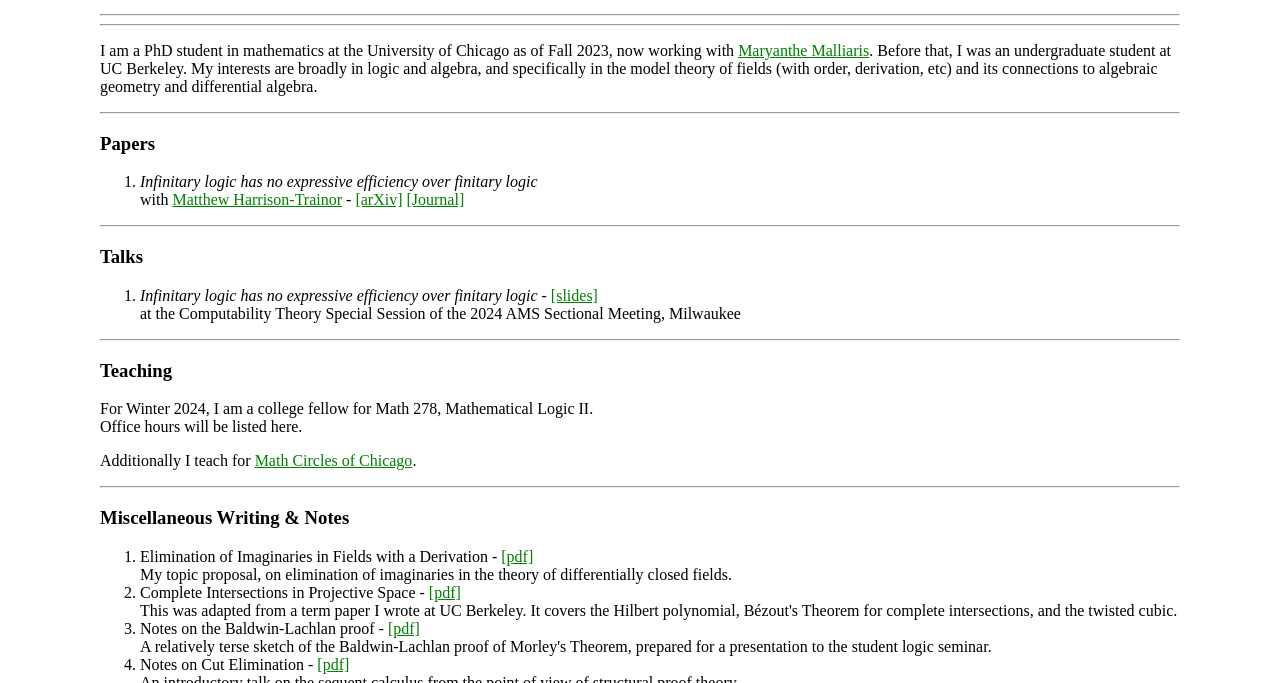
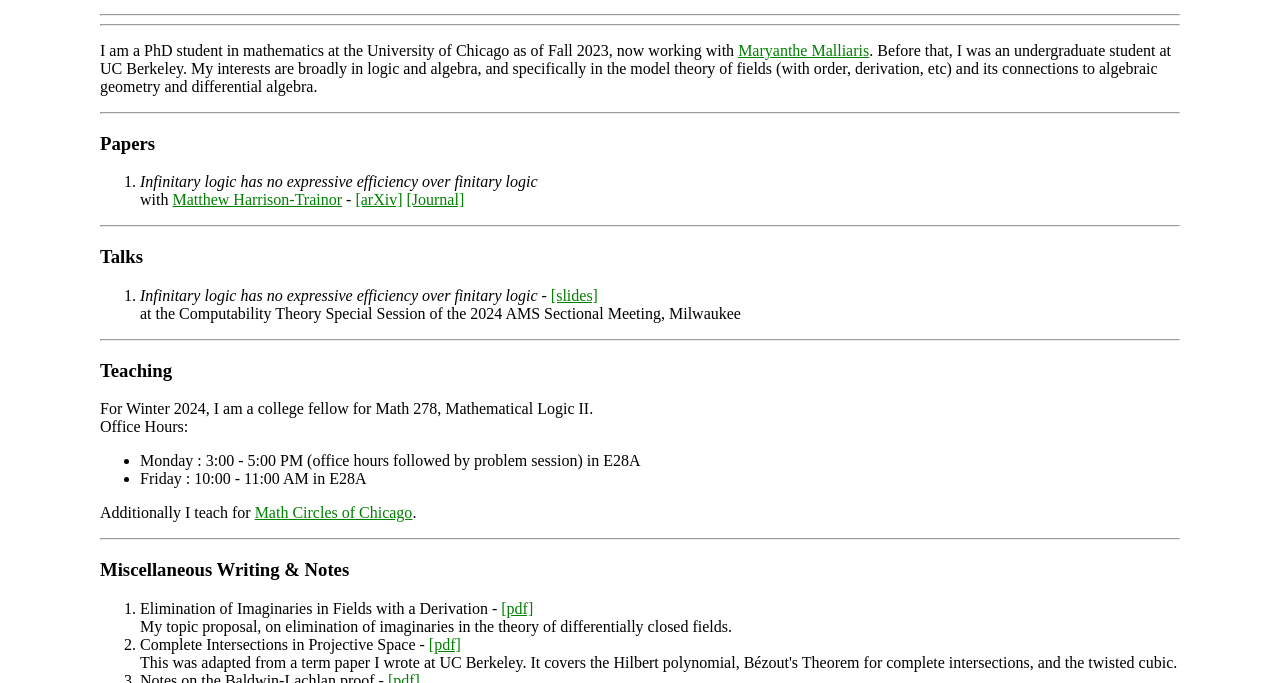
Before and after one commit to mjkretschmer/mjkretschmer.github.io, a plain HTML site: page index.html in a window 1280 px wide. Shown: the part 117-800 px from the top of the page. Drawn offline with Linux system fonts and the light colour scheme.

Commit message:
Updated winter office hours

```diff
--- a/index.html
+++ b/index.html
@@ -55,7 +55,11 @@ a:visited {
 <h3>Teaching</h3>
 
 <p>For Winter 2024, I am a college fellow for Math 278, Mathematical Logic II.
-<br> Office hours will be listed here. </p>
+<br> Office Hours: </p>
+<ul>
+	<li>Monday : 3:00 - 5:00 PM (office hours followed by problem session) in E28A </li>
+	<li>Friday : 10:00 - 11:00 AM in E28A</li>
+</ul>
 
 <p>Additionally I teach for <a href = "https://mathcirclesofchicago.org">Math Circles of Chicago</a>.</p>
 
```
